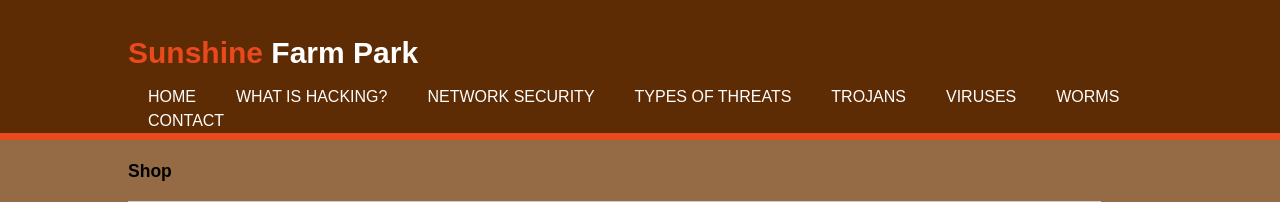
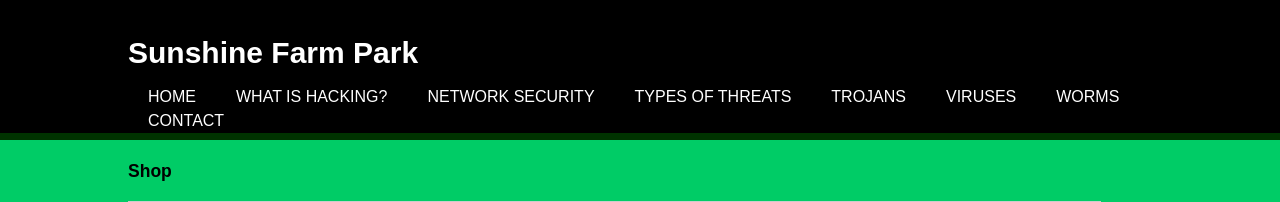
Before and after one commit to Keagan2005/Keagan2005.github.io, a PHP site: page /Worms.html in a window 1280 px wide. Shown: the top 202 px of the page. Run offline with PHP 8.4, Linux system fonts and the light colour scheme.

Commit message:
Update style.css

```diff
--- a/css/style.css
+++ b/css/style.css
@@ -2,7 +2,7 @@ body{
   font: 15px/1.5 Arial, Helvetica,sans-serif;
   padding:0;
   margin:0;
-  background-color:#946B45;
+  background-color:#00cc66;
 }
 
 /* Global */
@@ -28,7 +28,7 @@ ul{
 
 .dark{
   padding:15px;
-  background:#4A2324;
+  background:#000000;
   color:#ffffff;
   margin-top:10px;
   margin-bottom:10px;
@@ -52,11 +52,11 @@ ul{
 }
 /* Header **/
 header{
-  background:#5e2c04;
+  background:#000000;
   color:#ffffff;
   padding-top:30px;
   min-height:70px;
-  border-bottom:#e8491d 7px solid;
+  border-bottom:#003300 7px solid;
 }
 
 header a{
@@ -86,12 +86,12 @@ header nav{
 }
 
 header .highlight, header .current a{
-  color:#e8491d;
+  color:#ffffff;
   font-weight:bold;
 }
 
 header a:hover{
-  color:#FFBF00;
+  color:#ffffff;
   font-weight:bold;
 }
 
@@ -183,7 +183,7 @@ footer{
   padding:20px;
   margin-top:20px;
   color:#ffffff;
-  background-color:#3f301d;
+  background-color:#000000;
   text-align: center;
 }
 
```
